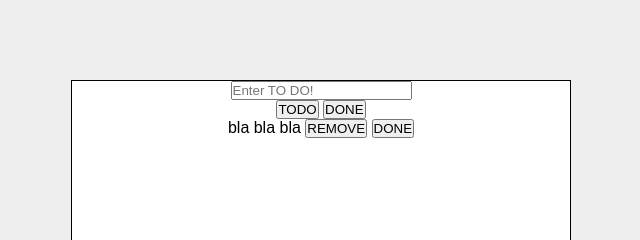
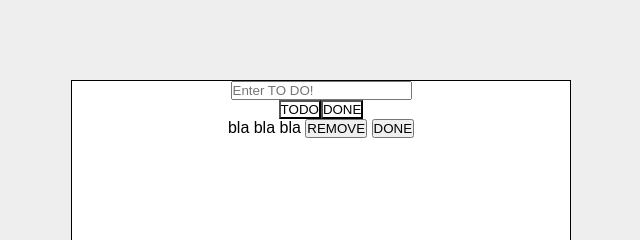
Before and after one commit to nadiaaym/nadias-to-do-list, a website: page index.html in a window 1280 px wide. Shown: the top 240 px of the page, 319-959 px from the left. Drawn offline with nearby package versions, Linux system fonts and the light colour scheme; files that its build step writes are made by us from their sources.

Commit message:
add sections file

```diff
--- a/src/css/main.scss
+++ b/src/css/main.scss
@@ -17,4 +17,5 @@ body {
     align-items: center;
 }
 
-@import "todo-app.scss"
+@import "todo-app.scss";
+@import "todo-sections.scss";
--- /dev/null
+++ b/src/css/todo-sections.scss
@@ -0,0 +1,20 @@
+.todo-sections {
+    display: flex;
+    > button {
+        flex: 1;
+        cursor: pointer;
+        background-color: white;
+        border-radius: 1px solid #ccc;
+        transition: background-color 0.3s ease;
+
+        &:hover {
+            background-color: grey;
+            color: white;
+        }
+
+        &:active {
+            background-color: greenyellow;
+        }
+
+    }
+}
```
